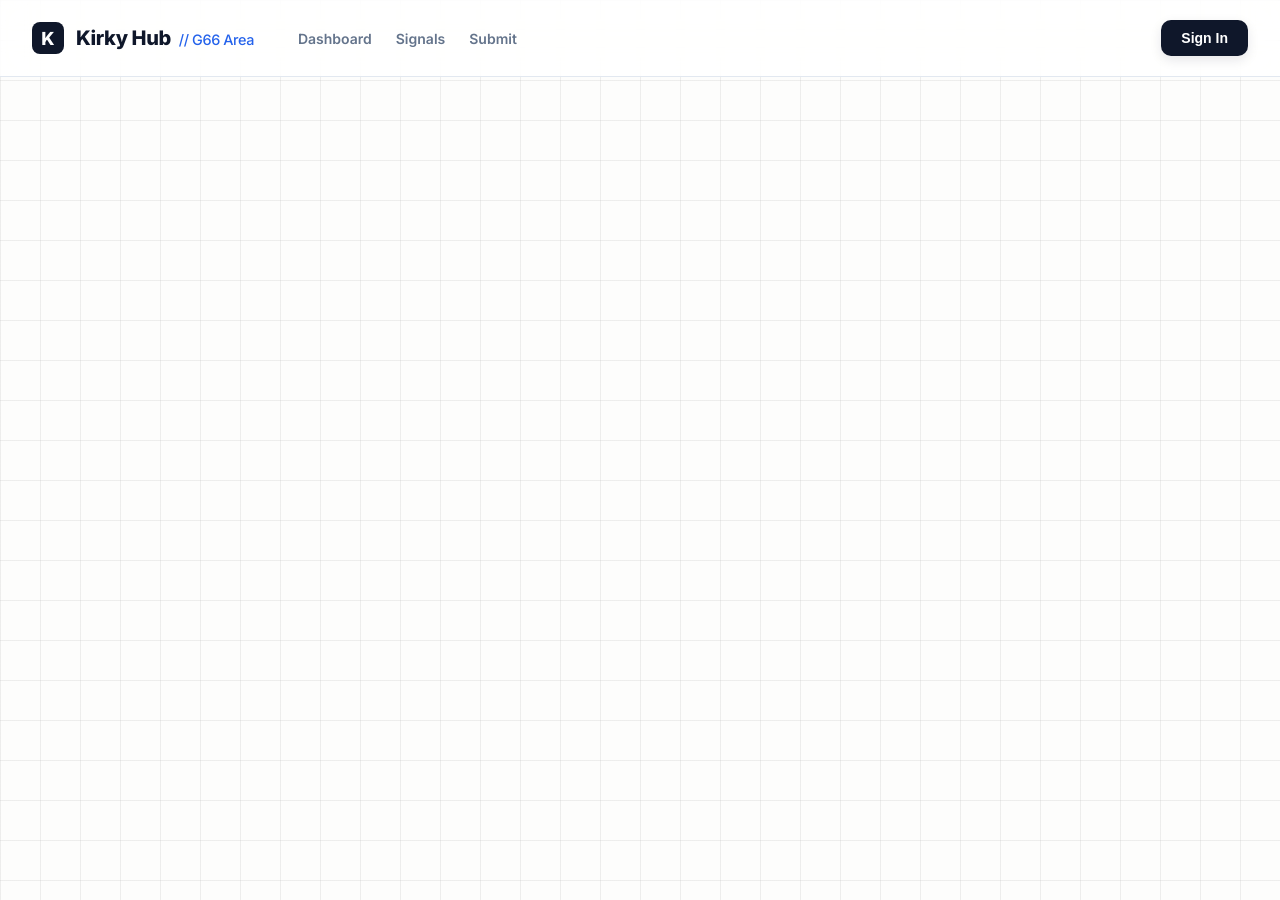
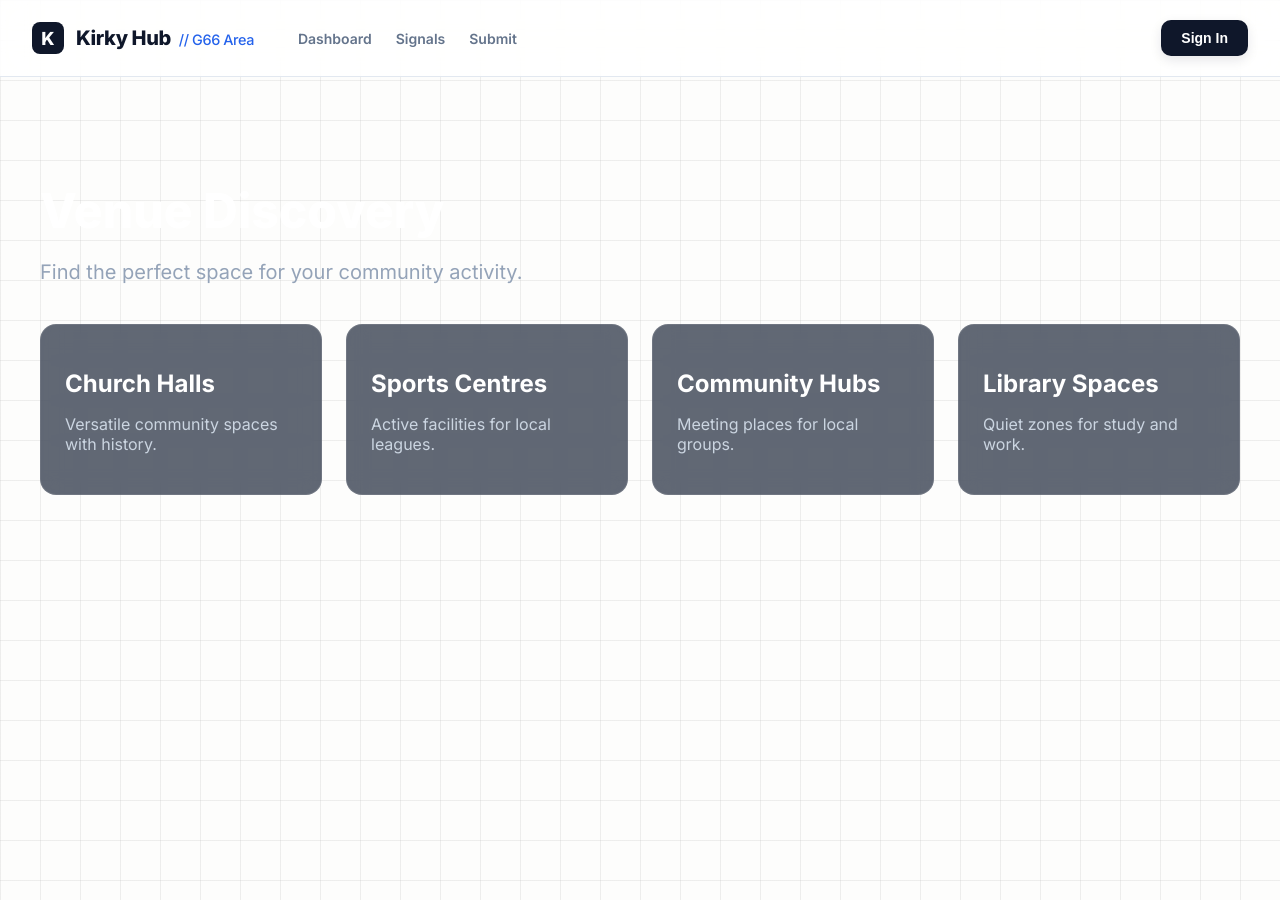
Before and after one commit to ComicCoder23/kch-radar, a React (Vite) app: page /venues in a window 1280 px wide. Built offline with nearby package versions, Linux system fonts and the light colour scheme; no server answers.

Commit message:
feat(kch): finalize KCH-KNOW-008 venue finder

```diff
--- a/src/App.jsx
+++ b/src/App.jsx
@@ -4,6 +4,7 @@ import HomePage from './pages/HomePage';
 import SignalsPage from './pages/SignalsPage';
 import GuidesPage from './pages/GuidesPage';
 import SubmitPage from './pages/SubmitPage';
+import VenuesPage from './pages/VenuesPage';
 import ProfilePage from './pages/ProfilePage';
 import SuccessPage from './pages/SuccessPage';
 import CancelPage from './pages/CancelPage';
@@ -17,6 +18,7 @@ export default function App() {
           <Route path="/" element={<HomePage />} />
           <Route path="/signals" element={<SignalsPage />} />
           <Route path="/guides" element={<GuidesPage />} />
+          <Route path="/venues" element={<VenuesPage />} />
           <Route path="/submit" element={<SubmitPage />} />
           <Route path="/profile" element={<ProfilePage />} />
           <Route path="/success" element={<SuccessPage />} />
--- /dev/null
+++ b/src/pages/VenuesPage.jsx
@@ -0,0 +1,45 @@
+import React from 'react';
+
+const pageStyle = {
+  maxWidth: '1200px',
+  margin: '0 auto',
+  padding: '40px 24px 80px',
+  color: '#fff',
+};
+
+const cardStyle = {
+  background: 'rgba(30, 41, 59, 0.7)',
+  backdropFilter: 'blur(10px)',
+  border: '1px solid rgba(255, 255, 255, 0.1)',
+  padding: '24px',
+  borderRadius: '16px',
+  transition: 'transform 0.2s ease, border-color 0.2s ease',
+  cursor: 'pointer',
+};
+
+const categories = [
+  { name: 'Church Halls', desc: 'Versatile community spaces with history.' },
+  { name: 'Sports Centres', desc: 'Active facilities for local leagues.' },
+  { name: 'Community Hubs', desc: 'Meeting places for local groups.' },
+  { name: 'Library Spaces', desc: 'Quiet zones for study and work.' },
+];
+
+export default function VenuesPage() {
+  return (
+    <div style={pageStyle}>
+      <h1 style={{ fontSize: '3rem', fontWeight: 800, marginBottom: '16px' }}>Venue Discovery</h1>
+      <p style={{ color: '#94a3b8', fontSize: '1.25rem', marginBottom: '40px' }}>
+        Find the perfect space for your community activity.
+      </p>
+
+      <div style={{ display: 'grid', gridTemplateColumns: 'repeat(auto-fit, minmax(280px, 1fr))', gap: '24px' }}>
+        {categories.map((cat) => (
+          <div key={cat.name} style={cardStyle} onMouseOver={(e) => e.currentTarget.style.borderColor = '#38bdf8' } onMouseOut={(e) => e.currentTarget.style.borderColor = 'rgba(255, 255, 255, 0.1)'}>
+            <h2 style={{ fontSize: '1.5rem', marginBottom: '12px' }}>{cat.name}</h2>
+            <p style={{ color: '#cbd5e1' }}>{cat.desc}</p>
+          </div>
+        ))}
+      </div>
+    </div>
+  );
+}
```
